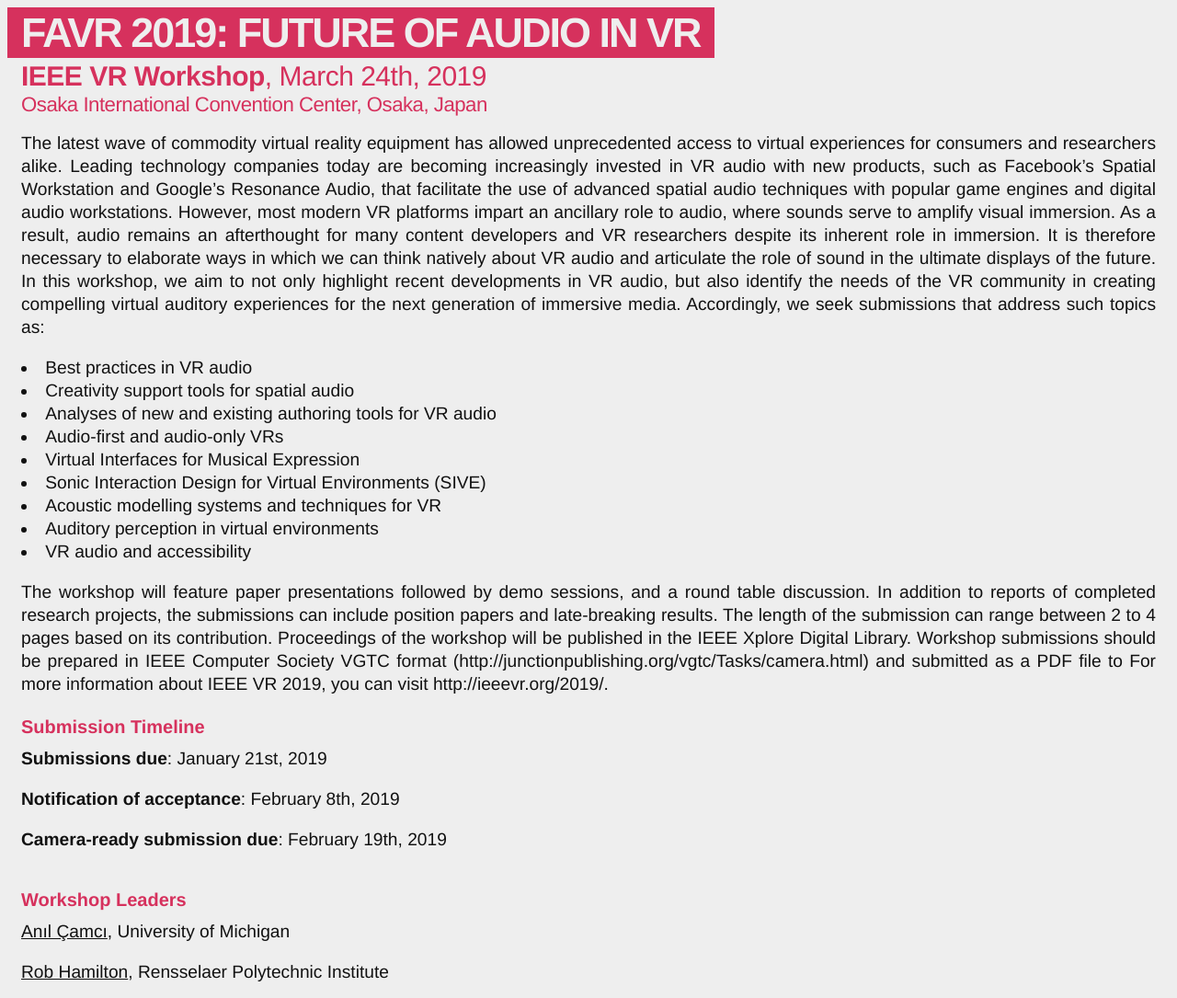
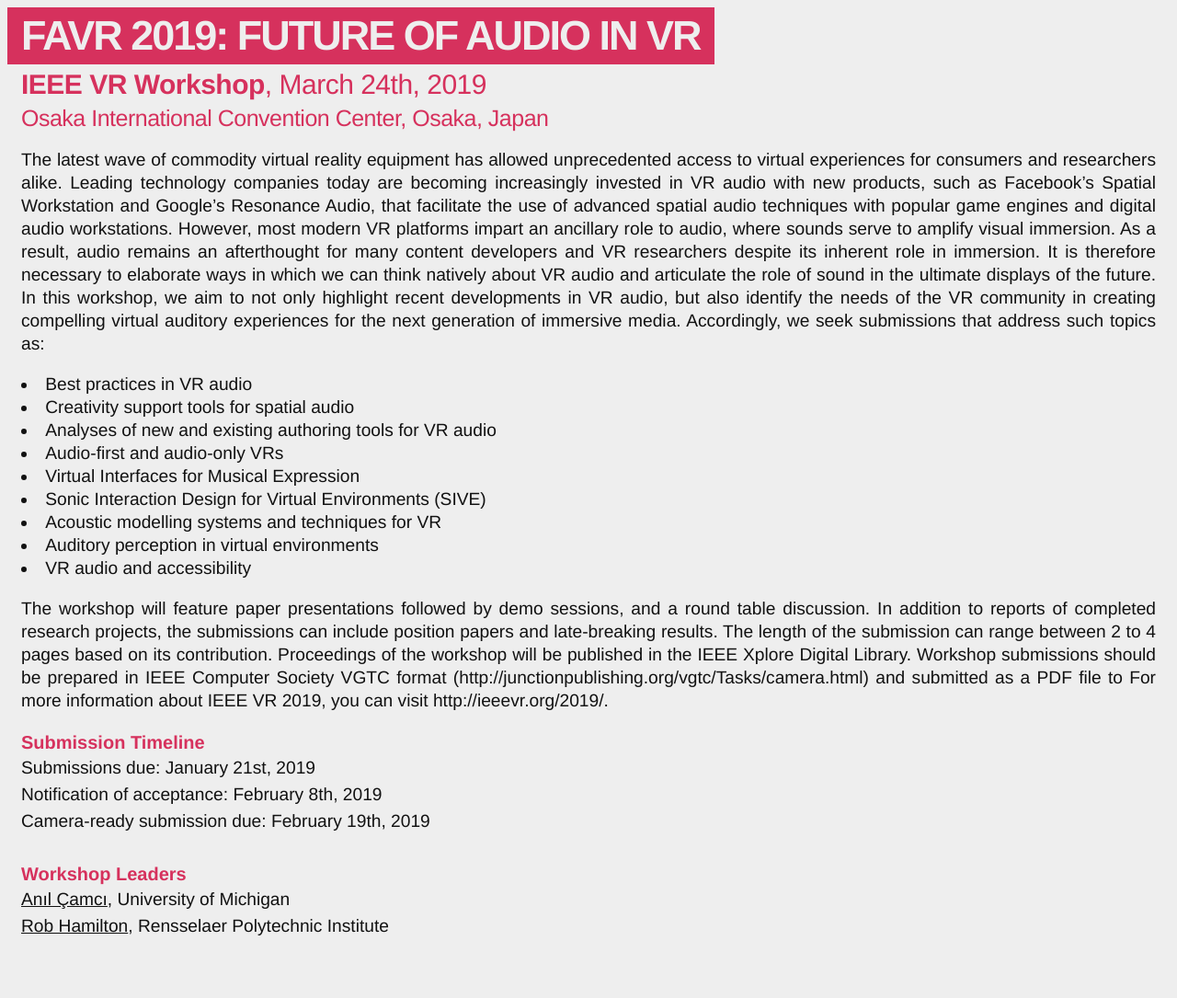
Before and after one commit to favr2019/favr2019.github.io, a plain HTML site: page index.html in a window 1280 px wide. Shown: the top 1085 px of the page at 92% size. After the commit the page ends 1026 px from the top, so only its background shows below. Drawn offline with Linux system fonts and the light colour scheme.

Commit message:
revisions

```diff
--- a/index.html
+++ b/index.html
@@ -14,8 +14,6 @@
   <div id="subsubtitle">Osaka International Convention Center, Osaka, Japan</div>
   <div id="bio-container">
     <div class="bio">
-
-      <p><span style="color: #00b8c6; font-size: 18px;"></span></p>
 
       <p>The latest wave of commodity virtual reality equipment has allowed
       unprecedented access to virtual experiences for consumers and researchers
@@ -57,17 +55,17 @@
       you can visit <a href="http://ieeevr.org/2019/" target="new">http://ieeevr.org/2019/</a>.
 
       <div class="title">Submission Timeline</div>
-      <span style="line-height: 0.1;">
-        <b>Submissions due</b>: January 21st, 2019</p>
-        <b>Notification of acceptance</b>: February 8th, 2019</p>
-        <b>Camera-ready submission due</b>: February 19th, 2019</p>
+      <span style="line-height: 0.5; display: block">
+        Submissions due: January 21st, 2019</p>
+        Notification of acceptance: February 8th, 2019</p>
+        Camera-ready submission due: February 19th, 2019</p>
       </span>
 
       <div class="title">Workshop Leaders</div>
-      <u><a href="http://anilcamci.com" target="new">Anıl Çamcı</u></a>, University of Michigan </p>
-
-      <u><a href="http://robhamilton.io" target="new">Rob Hamilton</u></a>, Rensselaer Polytechnic Institute
-
+      <span style="line-height: 0.5; display: block">
+        <u><a href="http://anilcamci.com" target="new">Anıl Çamcı</u></a>, University of Michigan </p>
+        <u><a href="http://robhamilton.io" target="new">Rob Hamilton</u></a>, Rensselaer Polytechnic Institute
+      </span>
     </div>
   </div>
 </body>
--- a/style.css
+++ b/style.css
@@ -9,8 +9,7 @@ body {
 	outline: 0;
 	font-size: 100%;
 	vertical-align: baseline;
-	line-height: 1;
-	background-color:#EEE;
+	background-color: #EEE;
 }
 
 @media (min-aspect-ratio: 3375/5175) {
@@ -67,7 +66,7 @@ a{
   padding-top: 5px;
   padding-bottom: 0px;
   font-family: 'Helvetica';
-  font-size: 22.22px;
+  font-size: 25px;
 	font-weight: lighter;
 	letter-spacing: -0.5px;
 	color: #d6315d;
```
